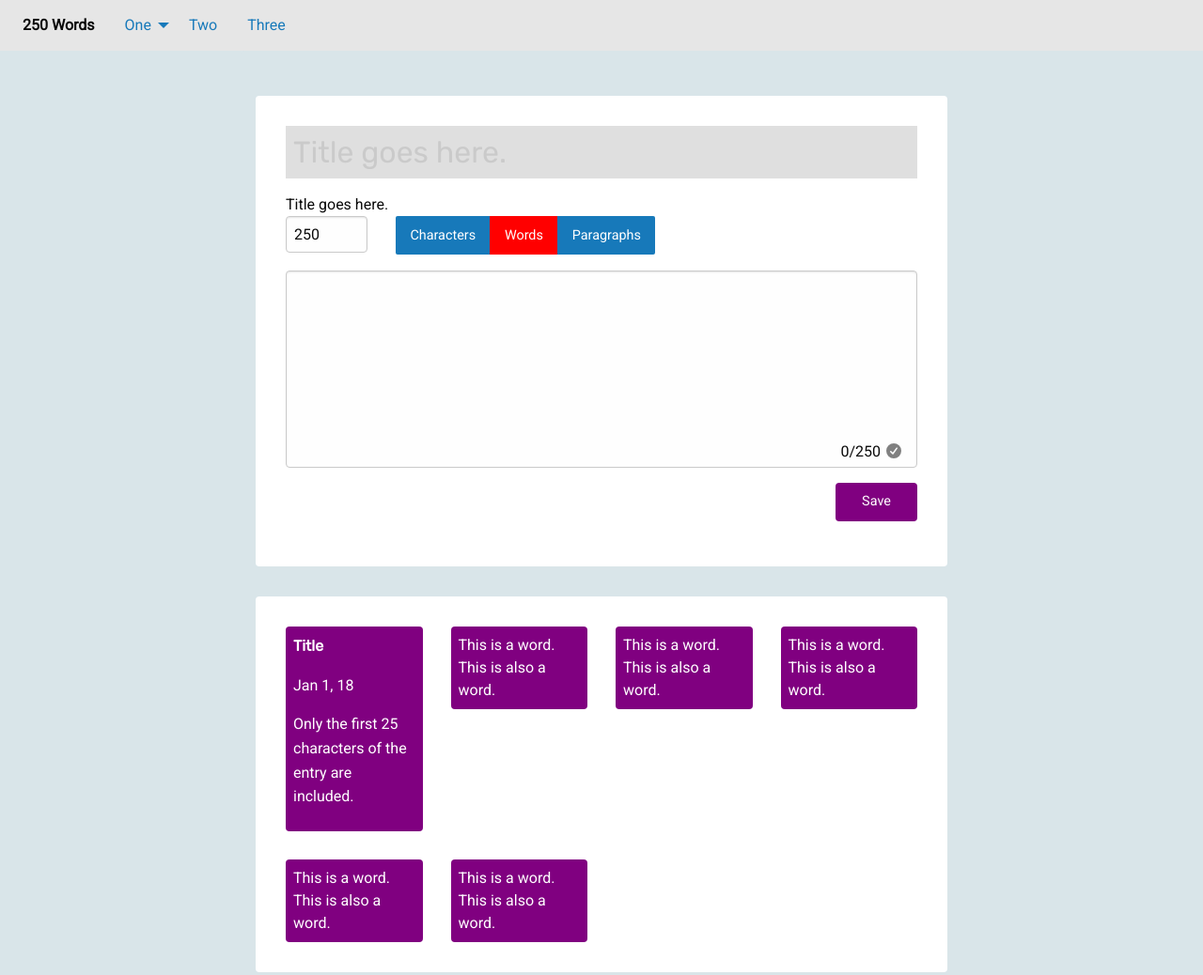
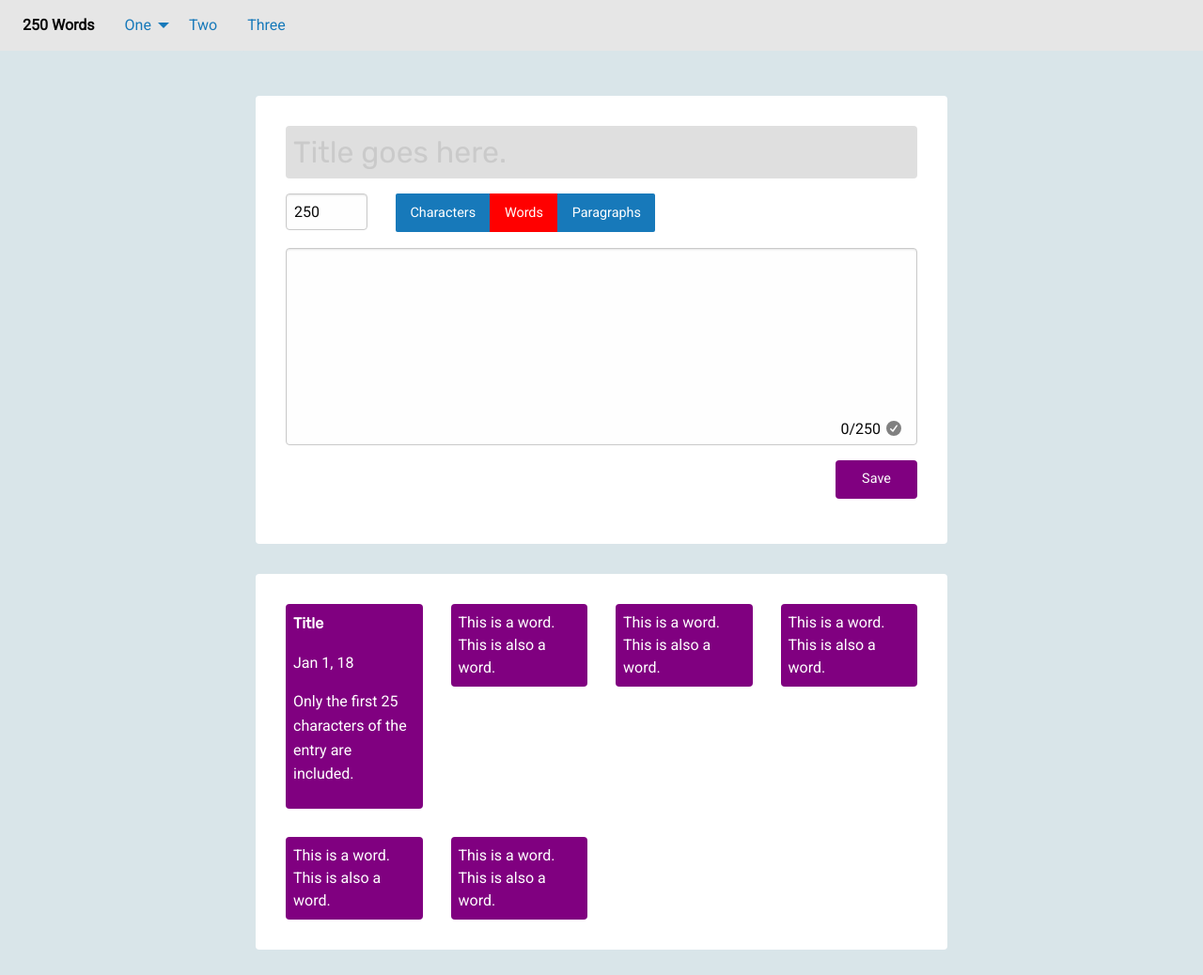
Before and after one commit to andrew-cloud/word-count, a website: page index.html in a window 1280 px wide. Shown: the whole page at 94% size. Drawn offline with Linux system fonts and the light colour scheme.

Commit message:
lil bit of title clean-up
Signed-off-by: andrew-cloud <cloud.andr@gmail.com>

```diff
--- a/index.html
+++ b/index.html
@@ -37,9 +37,6 @@
             <div class="large-12 cell">
           <input id="title-input" type="text" placeholder="Title goes here.">
       </div>
-            <div class="large-12 cell title">
-                Title goes here.
-            </div>
             <div class="large-2 medium-3 small-6 cell">
                 <!-- word unit goal input -->
                 <input id="unit-count" type="number" value=250 min="0">
--- a/scss/app.scss
+++ b/scss/app.scss
@@ -96,6 +96,7 @@ body {
         height: 3.5rem;
         font-size: 2rem;
         font-family: Rubik;
+        border-radius: 4px;
     }
 
     #words-input {
```
Also changed, not shown: css/app.css.
